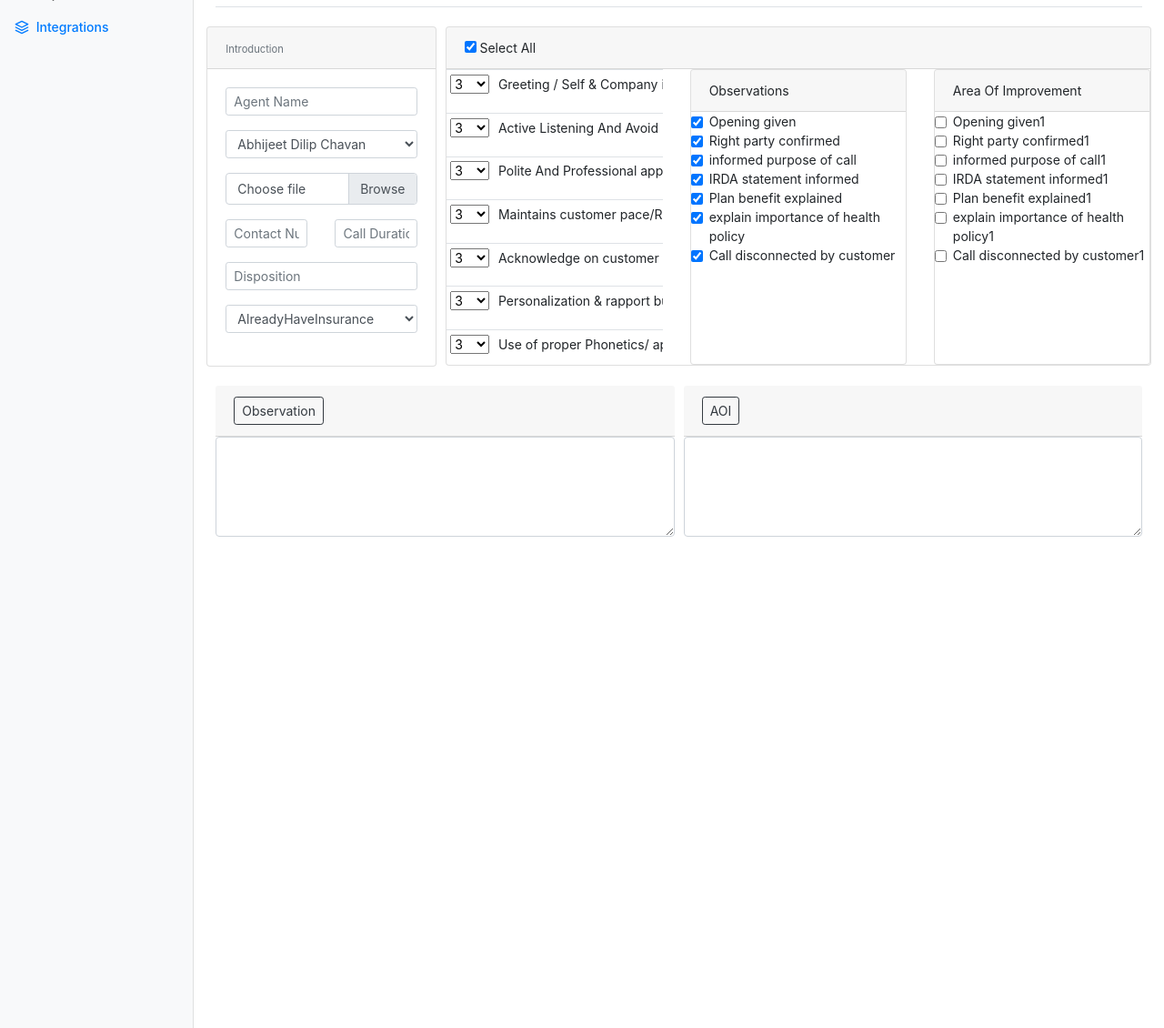
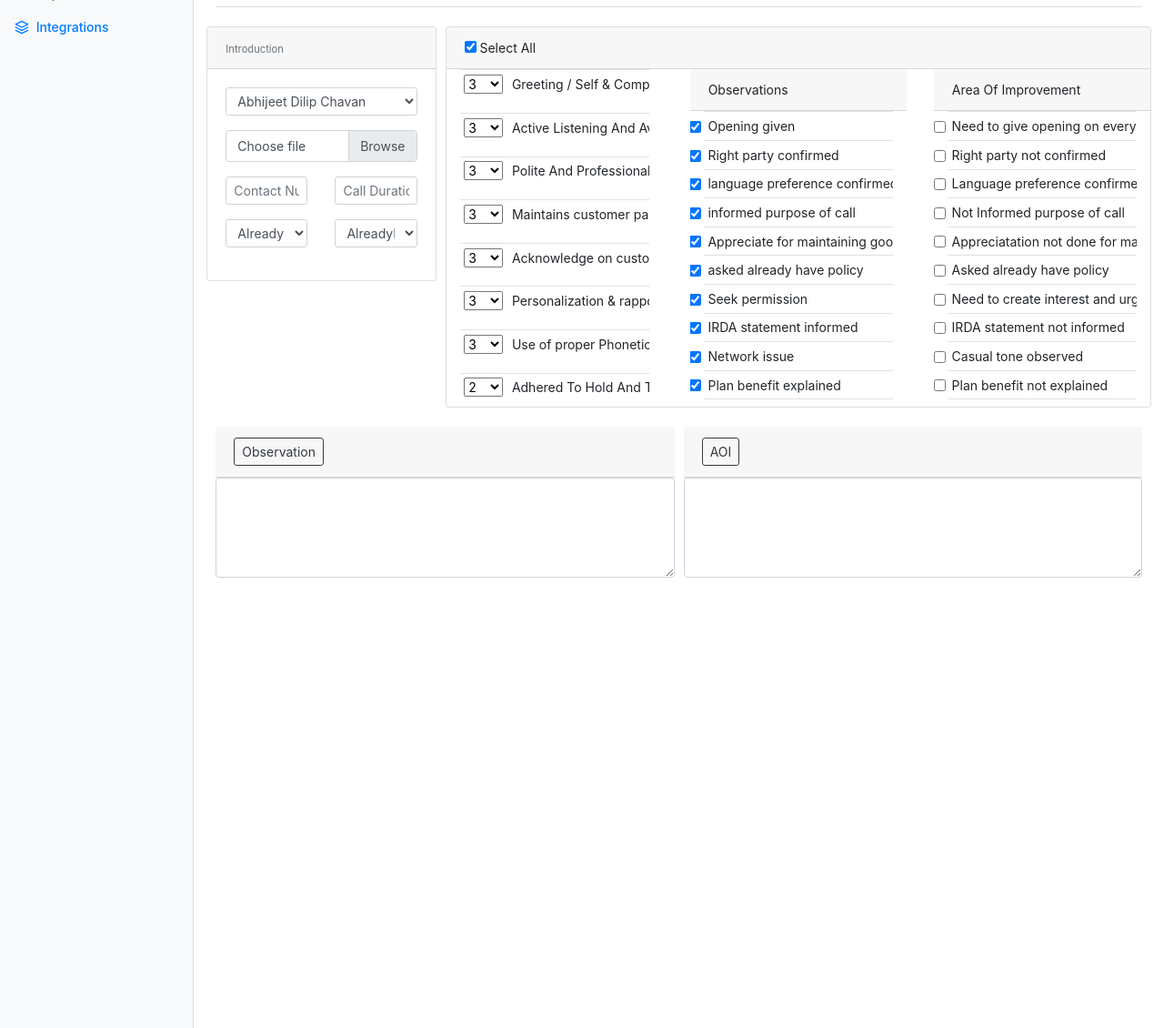
Before and after one commit to lsdvaibhav/zzalpha, a Flask app: page /integration in a window 1280 px wide. Shown: the part 127-1257 px from the top of the page at 91% size. Run offline with Flask 2, Linux system fonts and the light colour scheme; some libraries are stand-ins or nearby versions.

Commit message:
Add files via upload

```diff
--- a/templates/integration.html
+++ b/templates/integration.html
@@ -2,7 +2,10 @@
 <html lang="en">
   <head>
     <meta charset="utf-8">
-    <meta name="viewport" content="width=device-width, initial-scale=1, shrink-to-fit=no">
+	<meta name="viewport" content="width=device-width, initial-scale=1, shrink-to-fit=no">
+	<meta http-equiv="Cache-Control" content="no-cache, no-store, must-revalidate" />
+	<meta http-equiv="Pragma" content="no-cache" />
+	<meta http-equiv="Expires" content="-1" />
 
     <title>Dashboard</title>
 
@@ -121,9 +124,6 @@
 					</div>
 					<div class="card-body">
 						<div class="form-group mb-3">
-							<input type="search"class="form-control form-control-sm" placeholder ="Agent Name"  id="agentSearchBox" required>
-						</div>
-						<div class="form-group mb-3">
 							<select class="form-control form-control-sm" id="Agents" required>
 
 							</select>
@@ -144,13 +144,13 @@
 								<input class="form-control form-control-sm" id="duration" type="text" placeholder="Call Duration">
 							</div>
 						</div>
-						<div class="form-group mb-3">
-							<input type="search"class="form-control form-control-sm" placeholder ="Disposition"  id="dispoSearchBox" required>
-						</div>
-						<div class="form-group mb-3">
-							<select class="form-control form-control-sm" id="Disposition" required>
-
-							</select>
+						<div class="row mb-3">
+							<div class="col">
+								<select class="form-control form-control-sm" id="Disposition" required></select>
+							</div>
+							<div class="col">
+								<select class="form-control form-control-sm" id="subDispo" required></select>
+							</div>
 						</div>
 					</div>
 				</div>
@@ -162,16 +162,14 @@
 						<label class="form-check-label" for="customSelectAll">Select All</label>
 					</div>
 					<div class="row">
-						<div class="col" id="parameters" style="height: 325px; overflow-y: scroll;">
-
+						<div class="col-12 col-md-4">
+							<div class="col" id="parameters" style="height: 370px; overflow-y: scroll;"></div>
 						</div>
-						<div class="col" >
-							<div class="card" id="card-Observation"style="height: 325px; overflow-y: scroll;"><div class="card-header">Observations</div>
-							</div>
+						<div class="col-12 col-md-4"><div class="card-header">Observations</div>
+							<div class="col" id="card-Observation"style="height: 325px; overflow-y: scroll;"></div>
 						</div>
-						<div class="col" >
-							<div class="card" id="card-AreaOI" style="height: 325px; overflow-y: scroll;overflow-x: scroll;"><div class="card-header">Area Of Improvement </div>
-							</div>
+						<div class="col-12 col-md-4"><div class="card-header">Area Of Improvement</div>
+							<div class="col" id="card-AreaOI" style="height: 325px; overflow-y: scroll;"></div>
 						</div>
 					</div>
 				</div>
@@ -191,12 +189,12 @@
 						</div>
 
 			<div class="form-row">
-				<div class="col">
-					<div class="card-header"><button type="button" class="btn btn-outline-dark btn-sm" >Observation</button></div>
+				<div class="col-12 col-md-6">
+					<div class="card-header"><button type="button" onclick="displayRow()" class="btn btn-outline-dark btn-sm" >Observation</button></div>
 					<textarea class="form-control" rows="4" cols="200" id="OBStarget"></textarea>
 				</div>
-				<div class="col">
-					<div class="card-header"><button type="button" class="btn btn-outline-dark btn-sm" >AOI</button></div>
+				<div class="col-12 col-md-6">
+					<div class="card-header"><button type="button" onclick="displayRow()" class="btn btn-outline-dark btn-sm" >AOI</button></div>
 					<textarea class="form-control" rows="4" cols="200" id="AOItarget"></textarea>
 				</div>
 			</div>
@@ -226,9 +224,9 @@
 		  request.addEventListener("load", function (e) {
 
 			if (request.status == 200) {
-				var res = request.response;
+				var res = request.response.dataRow;
 				console.log(res);
-				displayrow(res.dataRow,"copyrow");
+				displayrow(res,"copyrow1");
 
 			}
 			else {
@@ -246,9 +244,53 @@
 		}
 
 		function reset(){
-
 			location.reload(true);
 
+		}
+
+		function displayRow(){
+
+			var selects = document.getElementsByName('para');
+			var vals =[]
+			for (var i=0, n=selects.length;i<n;i++) {vals.push(parseInt(selects[i].value));}
+
+			today= new Date().getDate();
+
+			emp = document.getElementById("Agents").value.split(",");
+			contact = document.getElementById("contactNO").value.split(",");
+			duration = document.getElementById("duration").value;
+			auditor = "shashi";
+			disposition = document.getElementById("Disposition").value;
+			subDispo = document.getElementById("subDispo").value;
+			week ="";
+			if (today>0 && today<8){week = "Week 1"}
+			if (today>7 && today<15){week = "Week 2"}
+			if (today>14 && today<22){week = "Week 3"}
+			if (today>21 && today<29){week = "Week 4"}
+			if (today>28 && today<32){week = "Week 5"}
+
+			obs = document.getElementById("OBStarget").value;
+			aoi = document.getElementById("AOItarget").value;
+			if (contact == "" || duration == "" || obs == "" || aoi == "" ) {
+
+			}
+			else{
+				list =[];
+				list = list.concat(emp);
+				list = list.concat(contact);
+				list = list.concat(duration);
+				list = list.concat(auditor);
+				list = list.concat(disposition);
+				list = list.concat(subDispo);
+				list = list.concat(week);
+
+				list = list.concat(vals);
+				list.push(obs);
+				list.push(aoi);
+
+				console.log(list);
+				displayrow(list,"copyrow");
+			}
 		}
 
 		function showROW(){
@@ -265,6 +307,7 @@
 			duration = document.getElementById("duration").value;
 			auditor = "shashi";
 			disposition = document.getElementById("Disposition").value;
+			subDispo = document.getElementById("subDispo").value;
 			week ="";
 			if (today>0 && today<8){week = "Week 1"}
 			if (today>7 && today<15){week = "Week 2"}
@@ -276,91 +319,25 @@
 			aoi = document.getElementById("AOItarget").value;
 			if (contact == "" || duration == "" || obs == "" || aoi == "" ) {
 				alert("check parameters properly");
-				reset();
 			}
 			else{
-				list =[];
-				list = list.concat(emp);
-				list = list.concat(contact);
-				list = list.concat(duration);
-				list = list.concat(auditor);
-				list = list.concat(disposition);
-				list = list.concat(disposition);
-				list = list.concat(week);
-
-				list = list.concat(vals);
-				list.push(obs);
-				list.push(aoi);
-
 				list1 =[];
 				list1 = list1.concat(emp);
 				list1 = list1.concat(contact);
 				list1 = list1.concat(duration);
 				list1 = list1.concat(auditor);
 				list1 = list1.concat(disposition);
-				list1 = list1.concat(disposition);
+				list1 = list1.concat(subDispo);
 				list1 = list1.concat(week);
 
-
-
-				console.log(list);
-				displayrow(list,"copyrow");
-				var url= "/addRow";
-				console.log(vals);
-				AddRow(list1,vals,obs,aoi,url);
+				AddRow(list1,vals,obs,aoi,"/addRow");
 
 
 			}
 		}
 		</script>
 		<script>
-		//search for agents details
-		agentSearchBox = document.querySelector("#agentSearchBox");
-		Agents = document.querySelector("#Agents");
-		var when = "keyup"; //You can change this to keydown, keypress or change
 
-		agentSearchBox.addEventListener("keyup", function (e) {
-			var text = e.target.value;
-			var options = Agents.options;
-			for (var i = 0; i < options.length; i++) {
-				var option = options[i];
-				var optionText = option.text;
-				var lowerOptionText = optionText.toLowerCase();
-				var lowerText = text.toLowerCase();
-				var regex = new RegExp("^" + text, "i");
-				var match = optionText.match(regex);
-				var contains = lowerOptionText.indexOf(lowerText) != -1;
-				if (match || contains) {
-					option.selected = true;
-					return;
-				}
-				agentSearchBox.selectedIndex = 0;
-			}
-		});
-
-		//search for disposition details
-		dispoSearchBox = document.querySelector("#dispoSearchBox");
-		dispo = document.querySelector("#Disposition");
-		var when = "keyup"; //You can change this to keydown, keypress or change
-
-		dispoSearchBox.addEventListener("keyup", function (e) {
-			var text = e.target.value;
-			var options = dispo.options;
-			for (var i = 0; i < options.length; i++) {
-				var option = options[i];
-				var optionText = option.text;
-				var lowerOptionText = optionText.toLowerCase();
-				var lowerText = text.toLowerCase();
-				var regex = new RegExp("^" + text, "i");
-				var match = optionText.match(regex);
-				var contains = lowerOptionText.indexOf(lowerText) != -1;
-				if (match || contains) {
-					option.selected = true;
-					return;
-				}
-				dispoSearchBox.selectedIndex = 0;
-			}
-		});
 		</script>
 		<script>
 			function observation(){
@@ -478,7 +455,7 @@
 
 					<tr>
 						<td>
-							<select class="form-group form-group-sm" onchange="paraList();" name="para" id="${para[i][2]}">
+							<select class="form-group form-group-sm" onchange="displayRow();" name="para" id="${para[i][2]}">
 							  <option value="${para[i][1]}">${para[i][1]}</option>
 							  <option value="0">0</option>
 							  <option value="na">NA</option>
@@ -634,15 +611,24 @@
 								"Not Interested",
 								"Sent to Verification"];
 
+				subDispoList = ["AlreadyHaveInsurance",
+								"Already Have Insurance",
+								"Call Back",
+								"Hungup During Presentation",
+								"Not Interested",
+								"Sent to Verification"];
 
 				dispoOp = ``;
 				for (let i =0; i<dispoList.length;i++){
-
 					dispoOp += `<option value="${dispoList[i]}" >${dispoList[i]}</option>`;
 				}
 				document.getElementById("Disposition").innerHTML = dispoOp;
 
-
+				subDispo = ``;
+				for (let i =0; i<subDispoList.length;i++){
+					subDispo += `<option value="${subDispoList[i]}" >${subDispoList[i]}</option>`;
+				}
+				document.getElementById("subDispo").innerHTML = subDispo;
 
 
 
@@ -652,36 +638,105 @@
 		<script>
 		observe= [	"Opening given",
 					"Right party confirmed",
+					"language preference confirmed",
 					"informed purpose of call",
+					" Appreciate for maintaining good track record,Seek permission",
+					"asked already have policy",
+					"Seek permission",
 					"IRDA statement informed",
-					"Plan benefit explained",
-					"explain importance of health policy",
-					"Call disconnected by customer"
+					"Network issue",
+					" Plan benefit explained",
+					" explain importance of health policy",
+					" EMI amount informed",
+					" Upfront cancellation suggested",
+					" exclusions and waiting period informed",
+					" Policy activation procedure informed",
+					" CSE asked agreed to pay the premium",
+					" CSE tried to convinced customer",
+					" CSE suggested individual plan",
+					" customer asked for premium",
+					" address confirmed",
+					"  marital status confirmed",
+					" Family details and age confirmed",
+					" Health declaration confirmed",
+					" nominee details confirmed",
+					" customer asked for callback",
+					" Customer need time to think",
+					" Customer not interested",
+					" callback time confirmed",
+					" callback time confirmed",
+					" call closing done"
 
 					];
 
-		obs = `<div class="card-header">Observations</div>`;
+		obs = `<table class="table table-responsive table-hover table-sm">`;
 		for (let i =0; i<observe.length;i++){
 
-				obs += `<div class="form-check"><input type="checkbox" name="observ" id="${observe[i]}" onclick="observation();" value="${observe[i]}"class="form-check-input" checked><label for="${observe[i]}" class="form-check-label form-check-label-sm" > ${observe[i]}</label></div>`
+				obs += `
+						<tr>
+						<td>
+							<label for="${observe[i]}" class="form-check-label form-check-label-sm" >
+							<input type="checkbox" name="observ" id="${observe[i]}" onclick="observation();" value="${observe[i]}"class="form-check-input" checked>
+							 ${observe[i]}</label>
+						</td>
+						</tr>
+						`
 				}
+				obs += `</table>`
 		document.getElementById("card-Observation").innerHTML=obs;
 
-		areaOI= [	"Opening given1",
-					"Right party confirmed1",
-					"informed purpose of call1",
-					"IRDA statement informed1",
-					"Plan benefit explained1",
-					"explain importance of health policy1",
-					"Call disconnected by customer1"
+		areaOI= [	"Need to give opening on every call",
+					"Right party not confirmed",
+					"Language preference confirmed",
+					"Not Informed purpose of call",
+					" Appreciatation not done for maintaining good track record",
+					"Asked already have policy",
+					"Need to create interest and urgency",
+					"IRDA statement not informed",
+					"Casual tone observed",
+					" Plan benefit  not explained",
+					" Importance of health policynot expanded",
+					" EMI amount not informed",
+					" Upfront cancellation suggested",
+					" Exclusions and waiting period not informed",
+					" CSE did not asked agreed to pay the premium",
+					" CSE did not tried to convinced customer",
+					" Need to work on plan presentation",
+					" Address not confirmed",
+					" Marital status not confirmed",
+					" Family details and age not confirmed",
+					" Health declaration not confirmed",
+					" Nominee details not confirmed ",
+					" Call closing not done",
+					" Need to confirm callback time",
+					" Need to use trial closing statement",
+					" Lack of confidence",
+					" Need to suggest floater plan",
+					" Need to be clear on call",
+					" Upfront assume customer family member age",
+					" No need to suggest adds children in next policy year",
+					" Need to avoid booking statement",
+					" CSE using mute while customer speaking",
+					" Agent hang-up call",
+					" Need to pitch 3 lakh sum insured",
+					" Need to pitch 5 lakh sum insured",
+					" Need to pitch 10 lakh sum insured",
+					" Given false Promises",
 
 					];
 
-		aoi = `<div class="card-header">Area Of Improvement</div>`;
-		for (let i =0; i<observe.length;i++){
+		aoi = `<table class="table table-responsive table-hover table-sm">`;
+		for (let i =0; i<areaOI.length;i++){
 
-			aoi += `<div class="form-check"><input type="checkbox" name="aoi" id="${areaOI[i]}" onclick="AreaOfImprove();" value="${areaOI[i]}"class="form-check-input" ><label for="${areaOI[i]}" class="form-check-label form-check-label-sm"> ${areaOI[i]}</label></div>`
+			aoi += `
+			<tr>
+			<td>
+				<input type="checkbox" name="aoi" id="${areaOI[i]}" onclick="AreaOfImprove();" value="${areaOI[i]}"class="form-check-input" >
+				<label for="${areaOI[i]}" class="form-check-label form-check-label-sm"> ${areaOI[i]}</label>
+			</td>
+			</tr>`
 		}
+		aoi += `</table>`
 		document.getElementById("card-AreaOI").innerHTML=aoi;
 
 		</script>
@@ -689,9 +744,7 @@
 		function displayrow(list,rowID){
 			roww = ``
 			for( let i =0; i<list.length;i++){
-
 				roww += `<td id="${i}">${list[i]}</td>`
-
 			}
 			document.getElementById(rowID).innerHTML = roww;
 
```
Also changed, not shown: templates/reports.html (+5 -2 lines).
